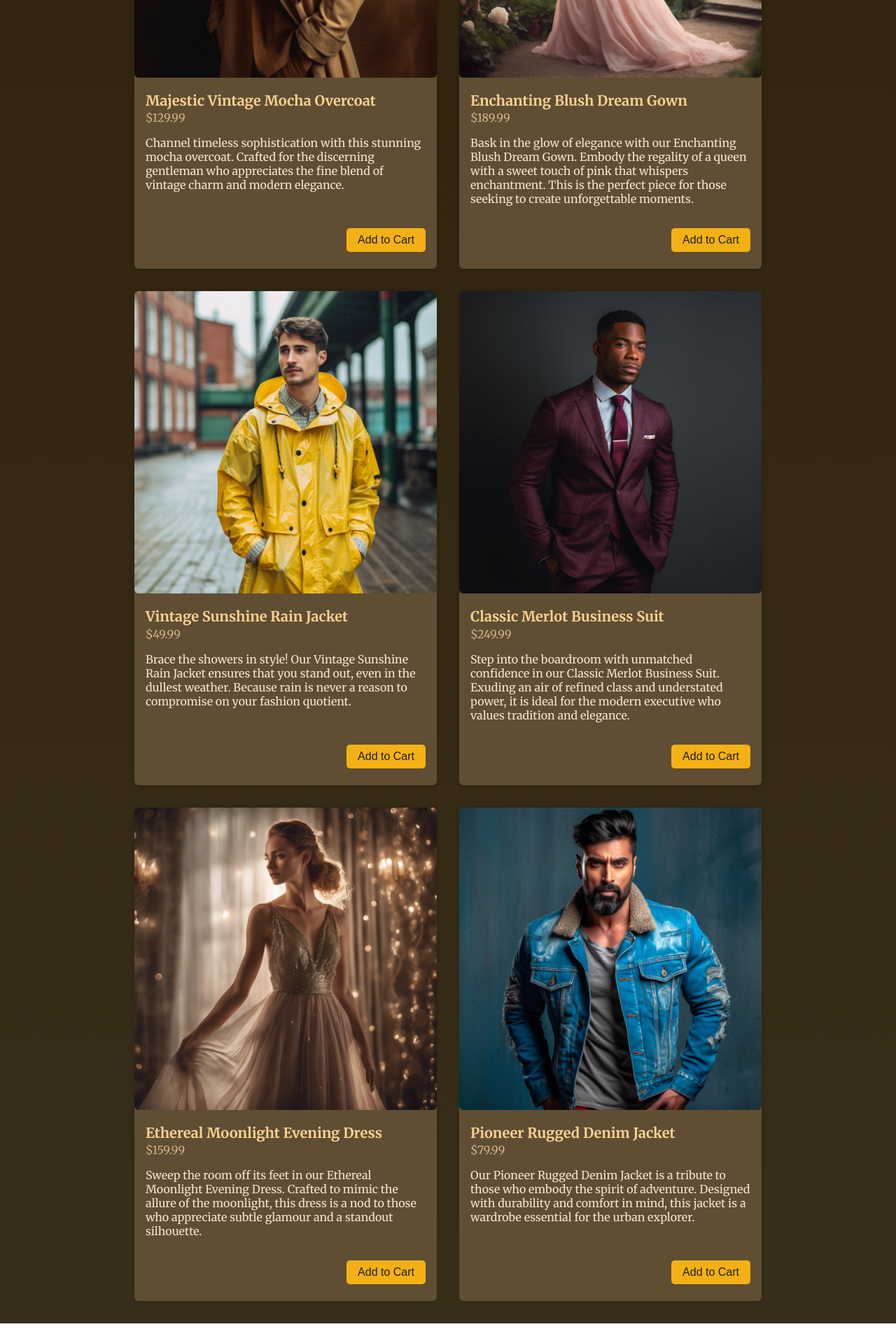
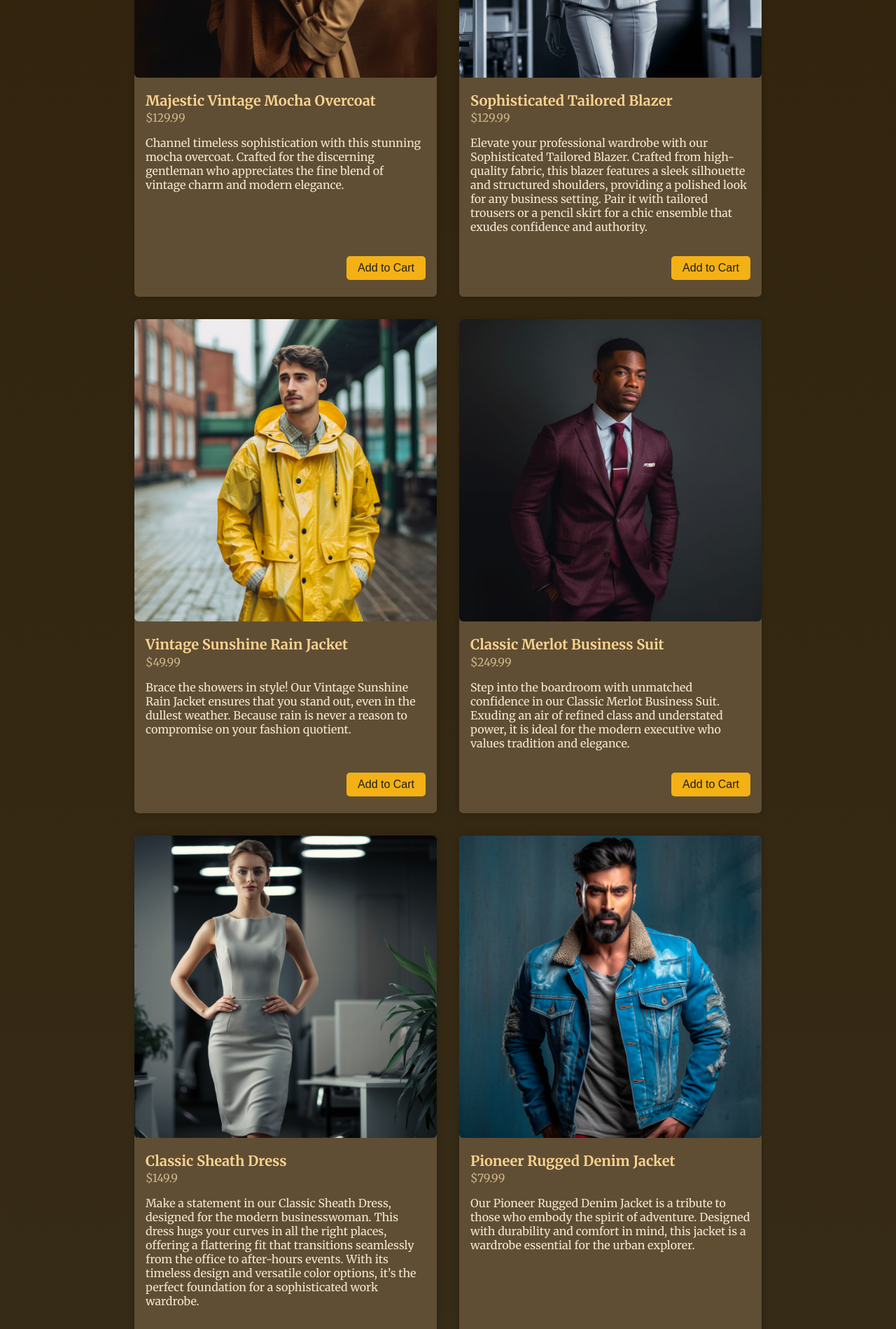
Before and after one commit to princecrown1019/10-Advanced-State-Management-with-Context-useReducer, a React (Vite) app: page / in a window 1280 px wide. Shown: the part 580-2479 px from the top of the page at 70% size. Built offline with nearby package versions, Linux system fonts and the light colour scheme.

Commit message:
data update

```diff
--- a/src/dummy-products.js
+++ b/src/dummy-products.js
@@ -4,6 +4,8 @@ import rainJacket from './assets/rain-jacket.jpg';
 import merlotSuit from './assets/merlot-suit.jpg';
 import moonlightDress from './assets/moonlight-dress.jpg';
 import denimPioneer from './assets/denim-pioneer.jpg';
+import sheathDress from './assets/sheath-dress.jpg';
+import tailoredBlazer from './assets/tailored-blazer.jpg';
 
 export const DUMMY_PRODUCTS = [
   {
@@ -16,13 +18,12 @@ export const DUMMY_PRODUCTS = [
   },
   {
     id: 'p2',
-    image: dreamGown,
-    title: 'Enchanting Blush Dream Gown',
-    price: 189.99,
+    image: tailoredBlazer,
+    title: 'Sophisticated Tailored Blazer',
+    price: 129.99,
     description:
-      'Bask in the glow of elegance with our Enchanting Blush Dream Gown. Embody the regality of a queen with a sweet touch of pink that whispers enchantment. This is the perfect piece for those seeking to create unforgettable moments.',
+      'Elevate your professional wardrobe with our Sophisticated Tailored Blazer. Crafted from high-quality fabric, this blazer features a sleek silhouette and structured shoulders, providing a polished look for any business setting. Pair it with tailored trousers or a pencil skirt for a chic ensemble that exudes confidence and authority.'
   },
-
   {
     id: 'p3',
     image: rainJacket,
@@ -41,11 +42,11 @@ export const DUMMY_PRODUCTS = [
   },
   {
     id: 'p5',
-    image: moonlightDress,
-    title: 'Ethereal Moonlight Evening Dress',
-    price: 159.99,
+    image: sheathDress,
+    title: 'Classic Sheath Dress',
+    price: 149.9,
     description:
-      'Sweep the room off its feet in our Ethereal Moonlight Evening Dress. Crafted to mimic the allure of the moonlight, this dress is a nod to those who appreciate subtle glamour and a standout silhouette.',
+      'Make a statement in our Classic Sheath Dress, designed for the modern businesswoman. This dress hugs your curves in all the right places, offering a flattering fit that transitions seamlessly from the office to after-hours events. With its timeless design and versatile color options, it’s the perfect foundation for a sophisticated work wardrobe.'
   },
   {
     id: 'p6',
@@ -54,5 +55,21 @@ export const DUMMY_PRODUCTS = [
     price: 79.99,
     description:
       'Our Pioneer Rugged Denim Jacket is a tribute to those who embody the spirit of adventure. Designed with durability and comfort in mind, this jacket is a wardrobe essential for the urban explorer.'
-  }
+  },
+  {
+    id: 'p7',
+    image: moonlightDress,
+    title: 'Ethereal Moonlight Evening Dress',
+    price: 159.99,
+    description:
+      'Sweep the room off its feet in our Ethereal Moonlight Evening Dress. Crafted to mimic the allure of the moonlight, this dress is a nod to those who appreciate subtle glamour and a standout silhouette.',
+  },
+  {
+    id: 'p8',
+    image: dreamGown,
+    title: 'Enchanting Blush Dream Gown',
+    price: 189.99,
+    description:
+      'Bask in the glow of elegance with our Enchanting Blush Dream Gown. Embody the regality of a queen with a sweet touch of pink that whispers enchantment. This is the perfect piece for those seeking to create unforgettable moments.',
+  },
 ];
```
Also changed, not shown: src/assets/sheath-dress.jpg (added), src/assets/tailored-blazer.jpg (added).
